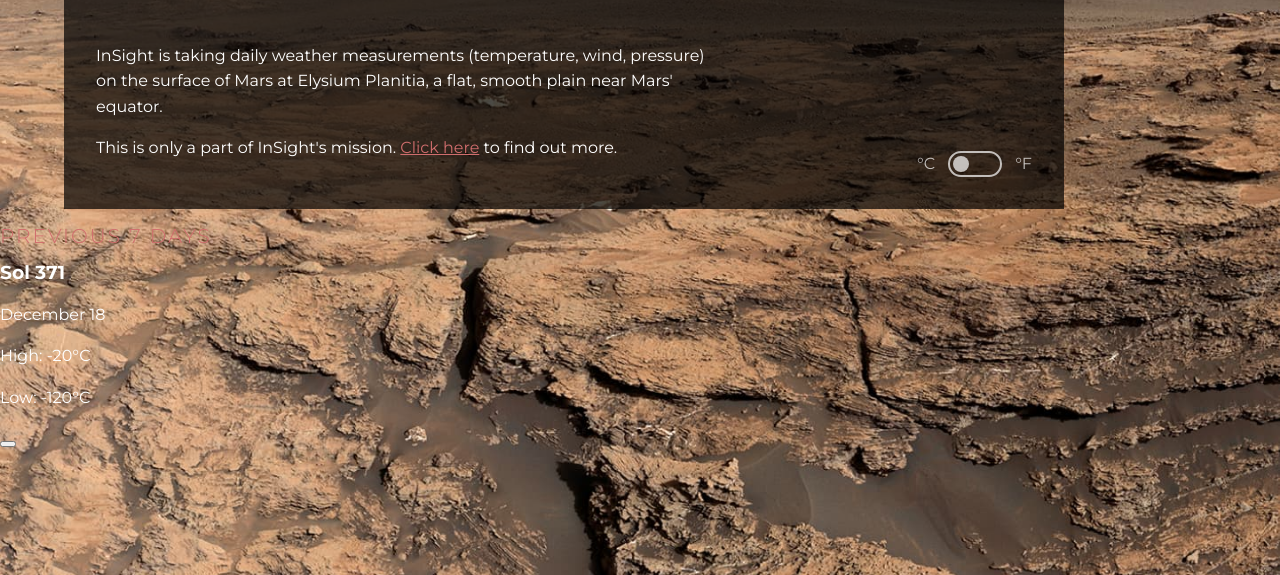
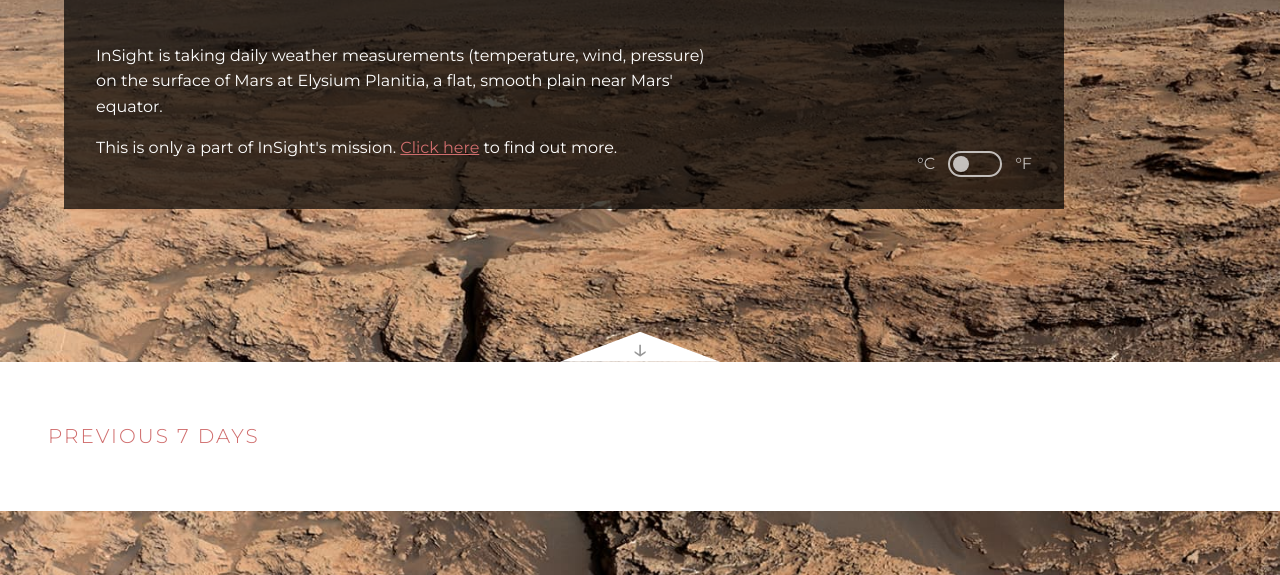
Before and after one commit to SolomanGarcia/js-mars-weather-app, a plain HTML site: page index.html in a window 1280 px wide. Shown: the part 289-864 px from the top of the page. Drawn offline with Linux system fonts and the light colour scheme; a script that the page names is missing.

Commit message:
work on styling, add js

```diff
--- a/css/main.css
+++ b/css/main.css
@@ -201,3 +201,57 @@ a:hover {
 :checked ~ .unit__toggle::after {
   margin-left: 3px;
 }
+
+.previous-weather {
+  background: var(--clr-light);
+  color: var(--clr-dark);
+  position: absolute;
+  bottom: 0;
+  width: 100%;
+  transform: translateY(60%);
+  transition: transform 350ms ease;
+  padding: 3em;
+}
+
+.show-previous-weather {
+  background: var(--clr-light);
+  position: absolute;
+  left: 50%;
+  width: 10rem;
+  transform: translate(-50%, calc(-100% - 3rem));
+  text-align: center;
+  font-size: var(--fs-h2);
+  line-height: 1;
+  clip-path: polygon(50% 0, 0 100%, 100% 100%);
+  cursor: pointer;
+  color: var(--clr-gray);
+  border: 0;
+  font-family: inherit;
+}
+
+.show-previous-weather:hover,
+.show-previous-weather:focus {
+  color: var(--clr-dark);
+}
+
+.show-previous-weather span{
+  display: block;
+  transform: rotate(0);
+  transition: transform 300ms ease;
+}
+
+.previous-days {
+  display: flex;
+  justify-content: space-between;
+}
+
+.show-weather.previous-weather {
+  transform: translateY(0);
+}
+
+.show-weather.previous-weather .show-previous-weather span {
+  display: block;
+  transform: rotate(180deg)
+  translateY(-6px);
+
+}
--- a/index.html
+++ b/index.html
@@ -64,18 +64,39 @@
         <input type="radio" id="fah" name="unit" />
       </div>
     </main>
-    <h2 class="main-title">Previous 7 days</h2>
 
-    <div class="previous-weather">
-      <div class="previous-days">
-        <div class="previous-day">
-          <h3 class="previous-day__sol">Sol 371</h3>
-          <p class="previous-day__date">December 18</p>
-          <p class="previous-day__temp">High: -20°C</p>
-          <p class="previous-day__temp">Low: -120°C</p>
-          <button class="previous-day__more-info"></button>
-        </div>
+    <div class="previous-weather show-weather">
+      <!-- When clicked, toggle '.show-weather'
+      to .previous-weather div -->
+      <button for="weather-toggle" class="show-previous-weather">
+        <span>&#8593;</span> <span class="sr-only">Show previous weather</span>
+      </button>
+      <h2 class="main-title previous-weather__title">Previous 7 days</h2>
+
+      <div class="previous-days" data-previous-sols></div>
+    </div>
+
+    <template data-previous-sol-template>
+      <div class="previous-day">
+        <h3 class="previous-day__sol">
+          Sol
+          <span data-sol></span>
+        </h3>
+        <p class="previous-day__date" data-date></p>
+        <p class="previous-day__temp">
+          High:
+          <span data-temp-high></span>
+          °<span data-temp-unit></span>
+        </p>
+        <p class="previous-day__temp">
+          Low:
+          <span data-temp-low></span>
+          °<span data-temp-unit></span>
+        </p>
+        <button class="previous-day__more-info" data-select-button>
+          more info
+        </button>
       </div>
-    </div>
+    </template>
   </body>
 </html>
--- /dev/null
+++ b/scripts/index.js
@@ -0,0 +1,7 @@
+const previousWeatherToggle = document.querySelector(".show-previous-weather");
+
+const previousWeather = document.querySelector(".previous-weather");
+
+previousWeatherToggle.addEventListener("click", () => {
+  previousWeather.classList.toggle("show-weather");
+});
```
